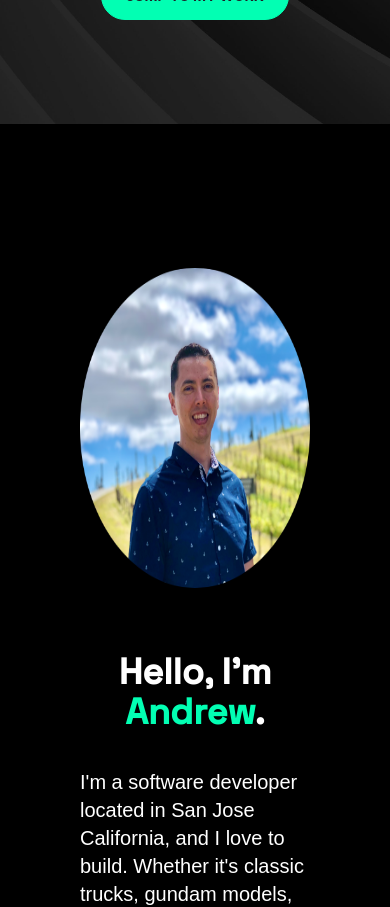
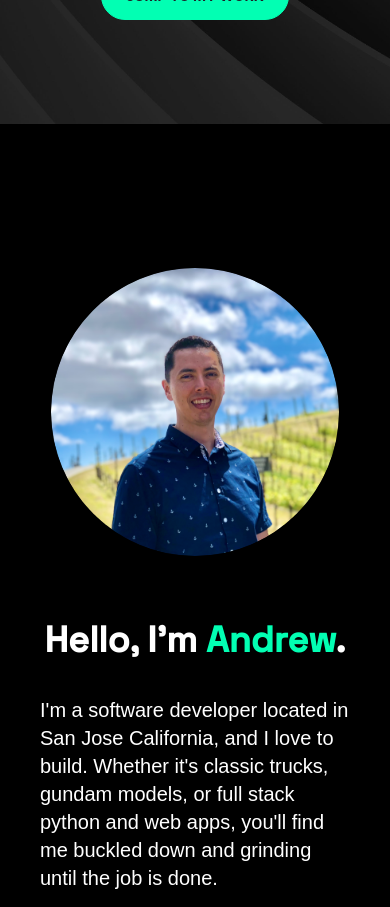
Before and after one commit to andfinsand/andrew-finsand-portfolio, a Next.js app: page / in a window 390 px wide. Shown: the part 720-1627 px from the top of the page. Built offline with nearby package versions, Linux system fonts and the light colour scheme; a web font is replaced by a local one.

Commit message:
Fixed self image size to avoid stretching.

```diff
--- a/components/About.tsx
+++ b/components/About.tsx
@@ -4,14 +4,14 @@ import 'aos/dist/aos.css';
 
 const AboutTest = () => {
   return (
-    <div className="flex flex-col bg-black py-36  px-20 lg:grid lg:grid-cols-5 lg:gap-4 lg:px-36" id="about">
+    <div className="flex flex-col bg-black py-36 px-10 lg:grid lg:grid-cols-5 lg:gap-4 lg:px-36" id="about">
         <Head>
           <link rel="preconnect" href="https://fonts.googleapis.com"/>
           <link rel="preconnect" href="https://fonts.gstatic.com" />
           <link href="https://fonts.googleapis.com/css2?family=Electrolize&family=Kanit:wght@200;300;500&family=Play:wght@400;700&family=Space+Grotesk:wght@500&display=swap" rel="stylesheet"/>
         </Head>
         <div className="flex justify-center pb-16 lg:col-span-2 lg:order-last">
-          <img src="selfThumb.png" alt="Self Image" className="h-80 rounded-full lg:self-center lg:object-contain lg:h-80" />
+          <img src="selfThumb.png" alt="Self Image" className="h-72 rounded-full lg:self-center lg:object-contain lg:h-80" />
         </div>
         <div className="flex flex-col lg:col-span-3">
           <div className="text-4xl text-center text-white font-spacegrotesk font-bold mb-5">
```
